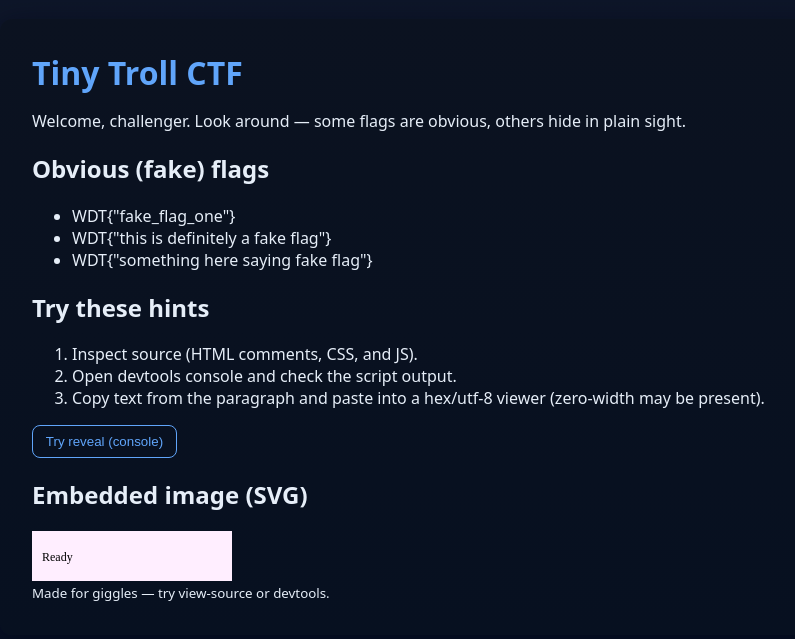
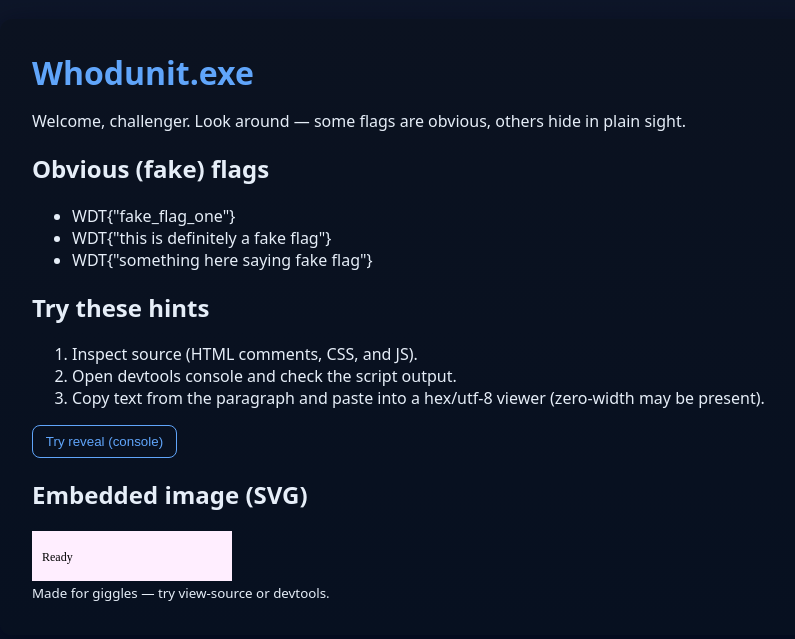
Before and after one commit to Noobplayer77777/Noobplayer77777.github.io, a plain HTML site: page index.html in a window 1280 px wide. Shown: the part 105-744 px from the top of the page, without its empty margins (228-1023 px from the left). Drawn offline with Linux system fonts and the light colour scheme.

Commit message:
Update index.html

```diff
--- a/index.html
+++ b/index.html
@@ -9,7 +9,7 @@
 <body>
 
   <main class="card">
-    <h1>Tiny Troll CTF</h1>
+    <h1>Whodunit.exe</h1>
     <p id="welcome">Welcome, challenger. Look around — some flags are obvious, others hide in plain sight.</p>
 
     <section>
```
